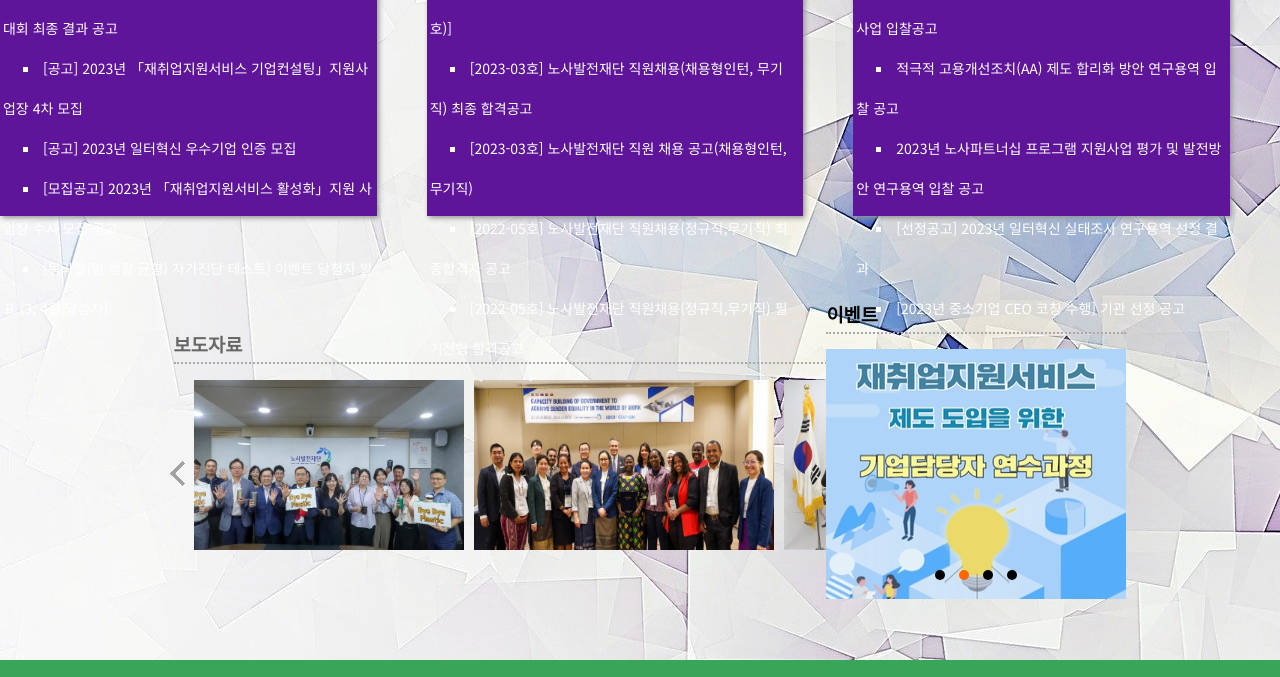
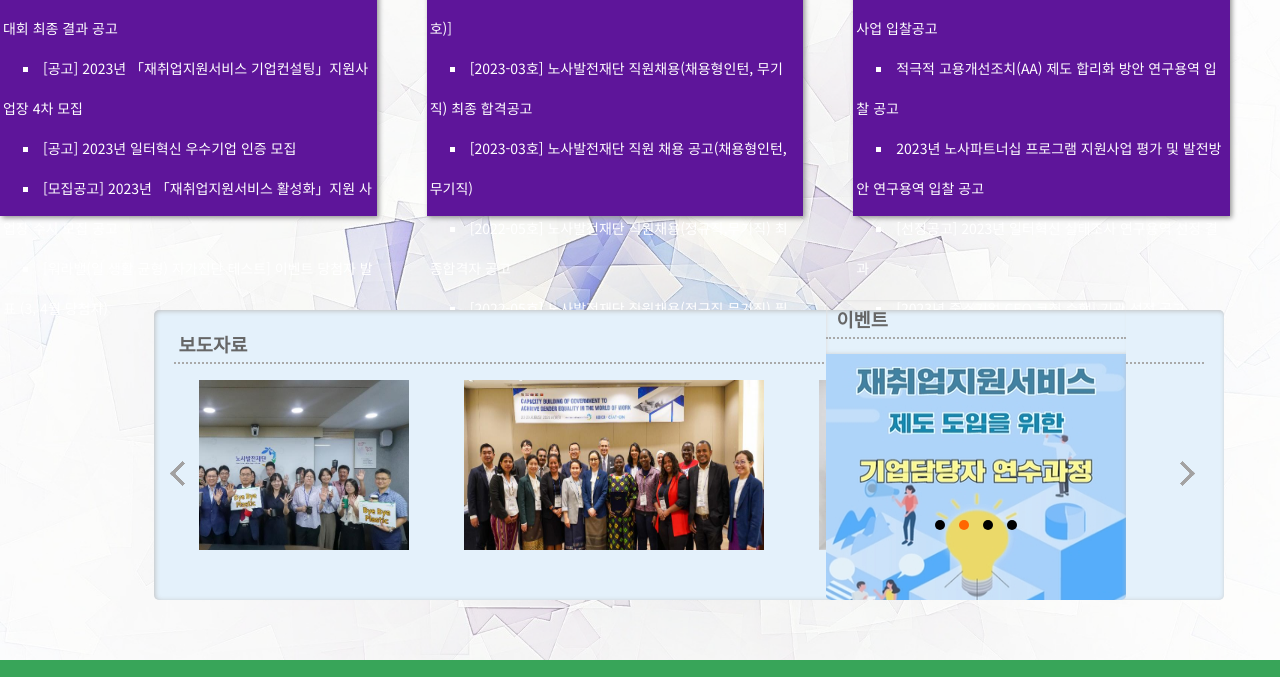
Before and after one commit to COOLSEONMIN/Government, a plain HTML site: page index.html in a window 1280 px wide. Shown: the part 940-1617 px from the top of the page. Drawn offline with nearby package versions, Linux system fonts and the light colour scheme; some icons are missing.

Commit message:
23.11.06 수정

```diff
--- a/css/style1.css
+++ b/css/style1.css
@@ -172,8 +172,14 @@
   background-size: cover;
 }
 .visual ul li:first-child{display: block;}
-.visual ul li:nth-child(1){background: url(../image/aksu.jpg) 70% 50%;}
-.visual ul li:nth-child(2){background: url(../image/office4.jpg);}
+.visual ul li:nth-child(1){
+  background: url(../image/aksu.jpg) no-repeat 70% 50%;
+  background-size: cover;
+}
+.visual ul li:nth-child(2){
+  background: url(../image/office4.jpg) no-repeat;
+  background-size: cover;
+}
 
 /* Square */
 .square1{
@@ -312,7 +318,8 @@
 #wrap{
   width: 100%;
   height: 800px;
-  background: url(../image/background-3301487_1920.jpg) left center;
+  background: url(../image/Background.png)no-repeat;
+  background-size: cover;
 }/* 스크롤바 */
 .header{
   width: 100%;
@@ -359,35 +366,37 @@ nav{
 .section{position: relative;}
 .Gallery{  /*배너전체영역*/
 	position:absolute;
-	width:920px;
+	width:1030px;
 	height:250px;
 /*   border: 1px solid #000; */
 	margin: auto;
   top: 0;
   left: 12%;
   padding: 20px;
-/*   background-color: rgba(255, 255, 255,0.3); */
   color: #666;
-/*   box-shadow: 2px 2px 10px #787878; */
+  text-indent: 5px;
+  border-radius: 5px;
+  background: #e4f1fb;
+
+  box-shadow: 1px 1px 5px #bfbfbf inset;
 }
 .Gallery .galleryimg{   /*슬라이드영역*/
-	width: 870px; /*보여주는 폭을 줄이고자 할때 가로폭을 맞춰서 줄여줌*/
+	width: 970px; /*보여주는 폭을 줄이고자 할때 가로폭을 맞춰서 줄여줌*/
 	height:170px;
 	overflow:hidden;
 	position: absolute;
 	top: 70px;
-	left: 40px;
-/* 	background:orange;	  */
+	left: 45px;
 }
 .Gallery .galleryimg ul{
 	display: flex;
 	position:relative;
-	left:-340px;
+	left:-450px;
 	/*html의 이미지목록에서 끊기지 않고 이어지는 이미지를 위해서 맨 마지막 이미지를 맨 앞에 두었지만,
 	실행화면에 보이는 이미지는 첫번째 이미지어야 하므로, 맨 마지막 이미지를 맨앞에 넣어둔것을 다시 왼쪽으로(left:-255px) 밀어둠 */
 }
 .Gallery .galleryimg ul li{
-	margin-right:10px;
+	margin-right:50px;
 	width:400px;
 	height:120px;
 }
@@ -427,12 +436,16 @@ nav{
   top: -10px;
   right: 12%;
   width: 300px;
-  height: 350px;
+  height: 300px;
+  color: #666;
   overflow: hidden; /* (2)넘치는 자식 보이지 않게 -> 슬라이드가 보여지는 영역 */
+  box-shadow: 1px 1px 3px #e2e2e2 inset;
+  border-radius: 5px;
 }
 .slideName{
+  text-indent: 5px;
   margin-bottom: 15px;
-  padding-bottom: 5px;
+  padding: 5px;
   border-bottom: 2px dotted #a9a9a9;
 }
 .slide ul{
@@ -442,6 +455,7 @@ nav{
 .slide ul li img{
   width: 300px;
   height: 250px;
+  box-shadow: 1px 1px 5px #bfbfbf;
 }
 /* 하단버튼 */
 .slide_btn{
```
Also changed, not shown: index.html (+0 -2 lines), image/Background.png (added).
